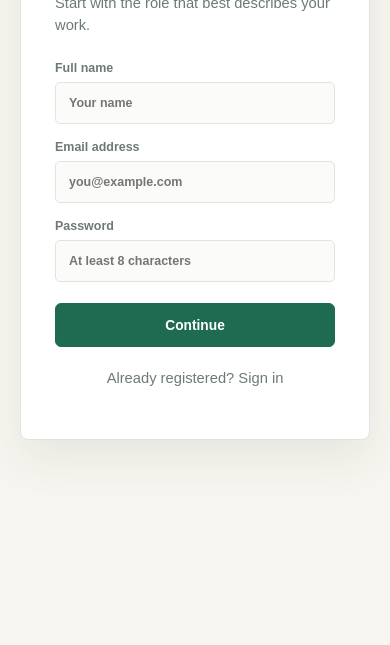
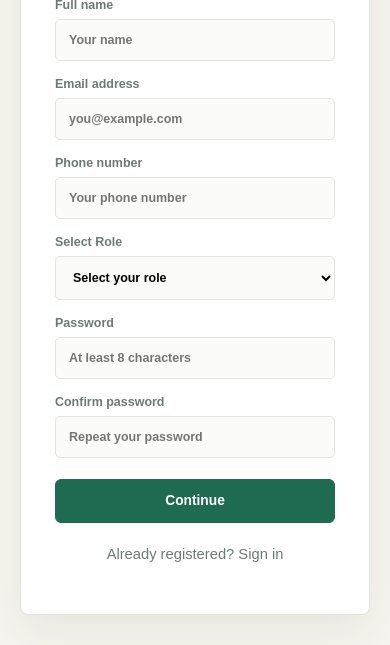
Before and after one commit to ShudhdodhanKurane/Cattle-Healthcare-Management-System, a plain HTML site: page frontend/register.html in a window 390 px wide. Shown: the part 301-946 px from the top of the page. Before the commit the page ends 844 px from the top, so only its background shows below. Drawn offline with Linux system fonts and the light colour scheme.

Commit message:
Enhance registration form with additional fields
Updated the registration form to include phone number and role selection.

```diff
--- a/frontend/register.html
+++ b/frontend/register.html
@@ -1,2 +1,40 @@
 <!doctype html>
-<html lang="en"><head><meta charset="utf-8"><meta name="viewport" content="width=device-width,initial-scale=1"><title>Create account · Herdwell</title><link rel="stylesheet" href="assets/css/style.css"><link rel="stylesheet" href="assets/css/auth.css"></head><body><main class="auth-page"><section class="auth-card"><a class="brand" href="index.html"><span class="brand-mark">+</span> Herdwell</a><h1>Create account</h1><p>Start with the role that best describes your work.</p><form class="auth-form" data-auth-form data-redirect="role-selection.html"><label>Full name<input type="text" required placeholder="Your name"></label><label>Email address<input type="email" required placeholder="you@example.com"></label><label>Password<input type="password" required placeholder="At least 8 characters"></label><button class="button" type="submit">Continue</button></form><p class="auth-note">Already registered? <a href="login.html">Sign in</a></p></section></main><script src="assets/js/auth.js"></script></body></html>
+<html lang="en">
+
+<head>
+    <meta charset="utf-8">
+    <meta name="viewport" content="width=device-width,initial-scale=1">
+    <title>Register Page</title>
+    <link rel="stylesheet" href="assets/css/style.css">
+    <link rel="stylesheet" href="assets/css/auth.css">
+</head>
+
+<body>
+    <main class="auth-page">
+        <section class="auth-card"><a class="brand" style="color: black; font-size: medium;" href="index.html"><span class="brand-mark">🐄</span>Cattle HealtCare Management System</a>
+            <h1>Create account</h1>
+            <p>Start with the role that best describes your work.</p>
+            <form class="auth-form" action="register.html" method="post">
+                    <label>Full name<input type="text" required placeholder="Your name"></label>
+                    <label>Email address<input type="email" required placeholder="you@example.com"></label>
+                    <label>Phone number<input type="tel" required placeholder="Your phone number"></label>
+                    <label> Select Role
+                        <select required>
+                            <option value="">Select your role</option>
+                            <option value="farmer">Farmer</option>
+                            <option value="veterinarian">Veterinarian</option>
+                            <option value="medical-store">Medical store</option>
+                            <option value="dairy-manager">Dairy manager</option>
+                        </select>
+                    </label>
+                    <label>Password<input type="password" required placeholder="At least 8 characters"></label>
+                    <label>Confirm password<input type="password" required placeholder="Repeat your password"></label>
+                    <button class="button" type="submit">Continue</button>
+            </form>
+            <p class="auth-note">Already registered? <a href="login.html">Sign in</a></p>
+        </section>
+    </main>
+    <script src="assets/js/auth.js"></script>
+</body>
+
+</html>
```
